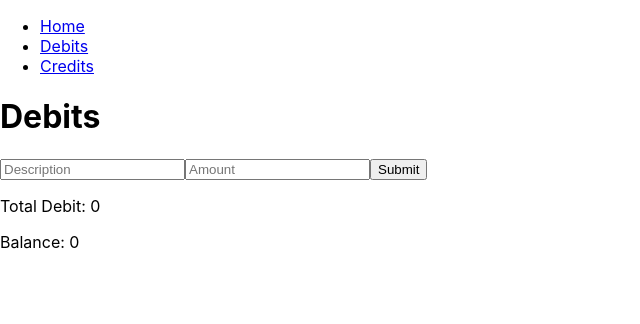
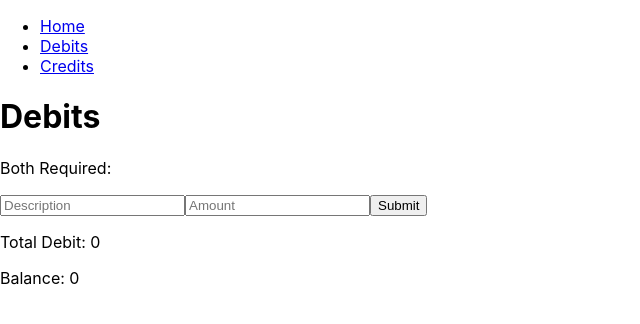
Before and after one commit to mniloy1123/banking-react-app, a React (Create React App) app: page /Debits in a window 1280 px wide. Shown: the top 324 px of the page, without its empty margins (0-640 px from the left). Built offline with nearby package versions, Linux system fonts and the light colour scheme; no server answers.

Commit message:
Add some text

```diff
--- a/src/components/Debits.jsx
+++ b/src/components/Debits.jsx
@@ -29,6 +29,7 @@ const Debits = (props) => {
   return (
     <div>
       <h1>Debits</h1>
+      <p>Both Required:</p>
       <form onSubmit={handleSubmit}>
         <input
           type={"text"}
```
